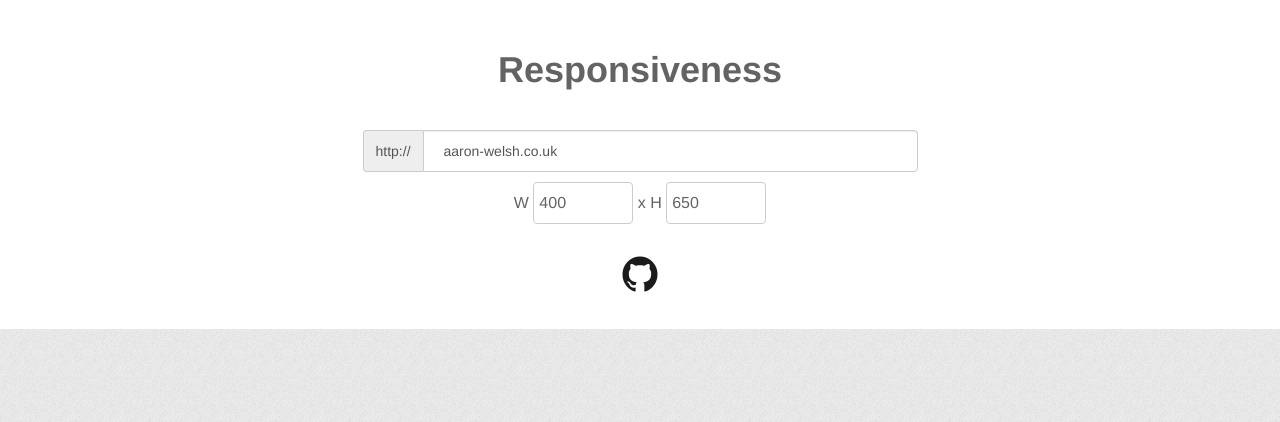
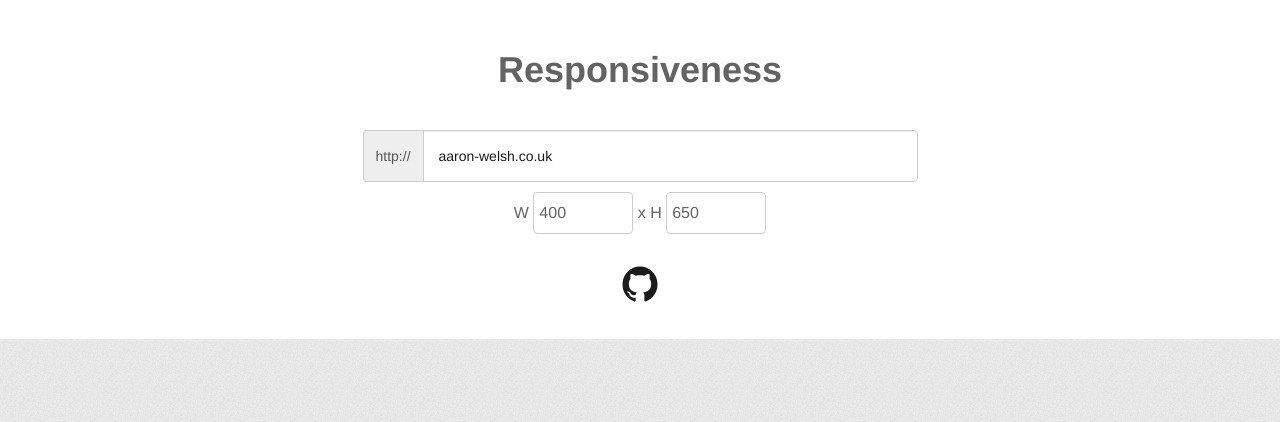
Before and after one commit to aarogrammer/responsiveness, a PHP site: page / in a window 1280 px wide. Shown: the top 422 px of the page. Run offline with PHP 8.4, Linux system fonts and the light colour scheme; some web fonts are replaced.

Commit message:
FireFox bug for padding in input

```diff
--- a/assets/css/style.css
+++ b/assets/css/style.css
@@ -34,8 +34,10 @@ header#header{
   padding: 30px;
 }
 #iframeURL{
-  padding: 20px;
+  padding: 15px;
   border: 1px solid #ccc;
+  color: #1b1b1b;
+  height: auto;
 }
 input[type=number]{
   margin-top: 10px;
```
